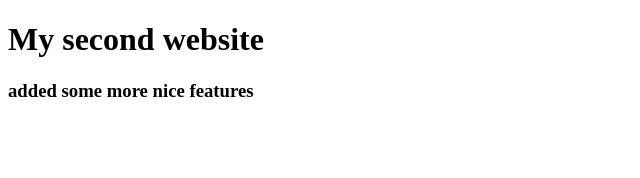
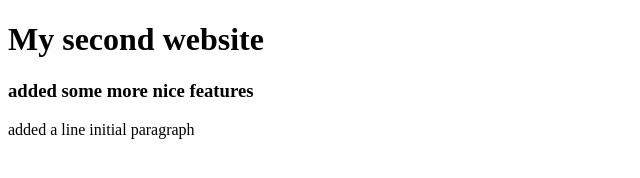
Before and after one commit to TalebAhmad/my-second-website, a plain HTML site: page index.html in a window 1280 px wide. Shown: the whole page, without its empty margins (0-640 px from the left). Drawn offline with Linux system fonts and the light colour scheme.

Commit message:
add new paragraph

```diff
--- a/index.html
+++ b/index.html
@@ -8,5 +8,6 @@
 <body>
     <h1>My second website</h1>
     <h3>added some more nice features</h3>
+    <p>added a line initial paragraph</p>
 </body>
 </html>
```
